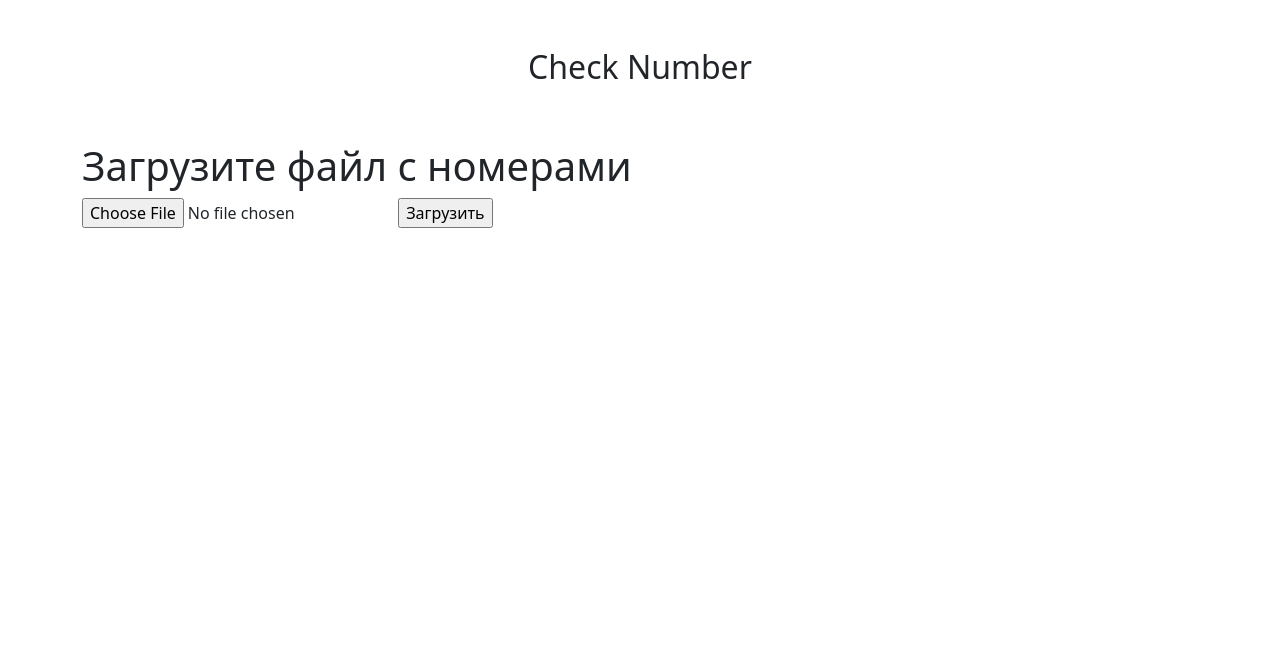
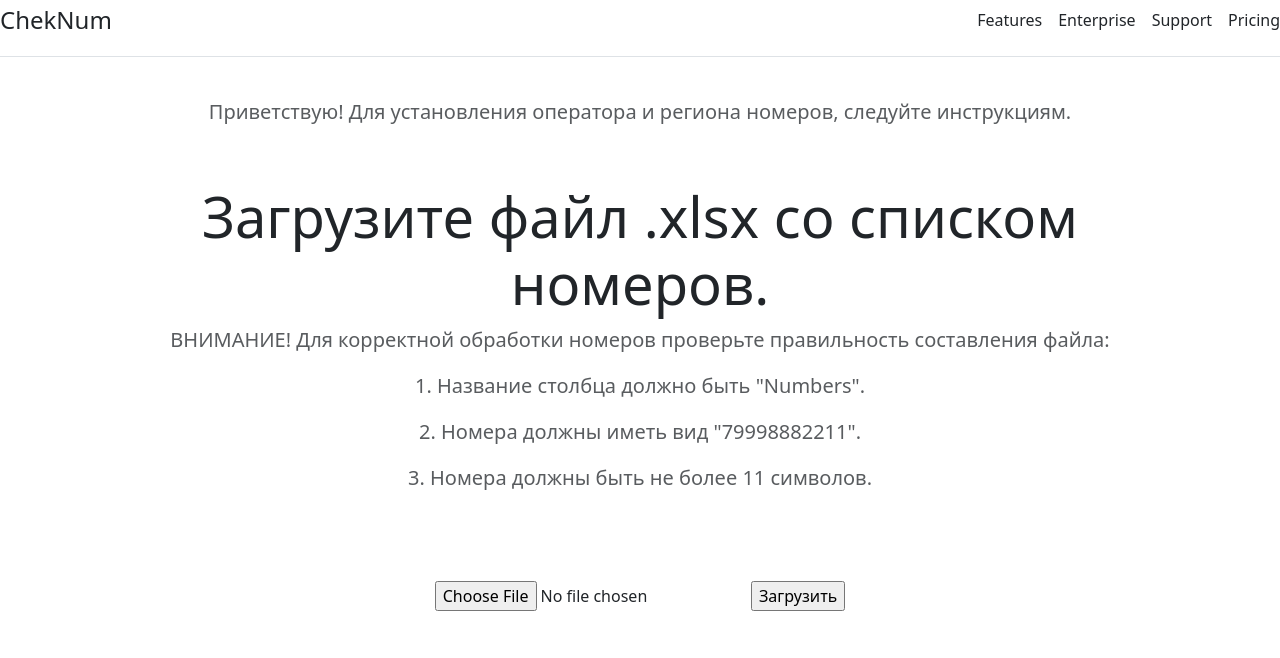
Before and after one commit to mx-it-runner/WebCheckNum, a Flask app: page / in a window 1280 px wide. Shown: the top 658 px of the page. Run offline with Flask 3, Linux system fonts and the light colour scheme; some libraries are stand-ins or nearby versions.

```diff
--- a/app.py
+++ b/app.py
@@ -3,6 +3,9 @@ from flask import Flask, render_template, url_for, request, send_file
 import pandas as pd
 
 app = Flask(__name__)
+
+mapped_data = []
+error_data = []
 
 @app.route('/', methods=['GET', 'POST'])
 def upload_file():
@@ -17,9 +20,7 @@ def upload_file():
         # Проверка расширения файла
         if numbers_data.filename.endswith('.xlsx'):
             # Обрабатываем содержимое файла
-            numbers = []
-            mapped_data = []
-            error_data = []
+
 
             non_number = 0
             complit_number = 0
@@ -51,20 +52,7 @@ def upload_file():
                         non_number += 1
                         error_data.append([n])
 
-                output = ""
-
-                output += f"Количество чисел, содержащих 11 символов: {complit_number}<br>"
-                output += f"Количество чисел с пустыми значениями: {empty_string}<br>"
-                output += f"Количество чисел, не являющихся числами: {non_number}<br>"
-
-                output += f"Сопоставленные данные:<br>"
-                output += '<br>'.join('<br>'.join(map(str, data)) for data in mapped_data)
-                output += "<br>"
-
-                output += f"Несопоставленные данные:<br>"
-                output += '<br>'.join(str(data) for data in error_data)
-
-                return output
+                return render_template('result.html', mapped_data=mapped_data, complit_number=complit_number, empty_string=empty_string, non_number=non_number, error_data=error_data)
 
             except Exception as e:
                 return f"Ошибка при обработке загруженного файла: {str(e)}"
@@ -73,5 +61,19 @@ def upload_file():
 
     return render_template('upload.html')
 
+@app.route('/download_processed', methods=['GET'])
+def download_processed():
+    # Код для загрузки обработанных номеров
+    mapped_df = pd.DataFrame(mapped_data, columns=['Номер', 'Оператор сотовой связи', 'Регион'])
+    mapped_df.to_excel('output.xlsx', index=False)
+    return send_file('output.xlsx', as_attachment=True)
+
+@app.route('/download_unprocessed', methods=['GET'])
+def download_unprocessed():
+    # Код для загрузки необработанных номеров
+    error_data_df = pd.DataFrame(error_data, columns=['Номер'])
+    error_data_df.to_excel('errornum.xlsx', index=False)
+    return send_file('errornum.xlsx', as_attachment=True)
+
 if __name__ == '__main__':
     app.run(debug=True)
--- a/templates/base.html
+++ b/templates/base.html
@@ -7,10 +7,22 @@
     <link rel="stylesheet" href="static/bootstrap-5.3.2-dist/bootstrap-5.3.2-dist/css/bootstrap.min.css">
 </head>
 <body>
-    <div class="py-5 text-center">
-        <h2>Check Number</h2>
-    </div>
+    <header>
+        <div class="d-flex flex-column flex-md-row align-items-center pb-3 mb-4 border-bottom">
+          <a href="/" class="d-flex align-items-center text-dark text-decoration-none">
+            <span class="fs-4">ChekNum</span>
+          </a>
+
+          <nav class="d-inline-flex mt-2 mt-md-0 ms-md-auto">
+            <a class="me-3 py-2 text-dark text-decoration-none" href="#">Features</a>
+            <a class="me-3 py-2 text-dark text-decoration-none" href="#">Enterprise</a>
+            <a class="me-3 py-2 text-dark text-decoration-none" href="#">Support</a>
+            <a class="py-2 text-dark text-decoration-none" href="#">Pricing</a>
+          </nav>
+        </div>
+      </header>
 {% block body %}{% endblock %}
+
 <script src="static/bootstrap-5.3.2-dist/bootstrap-5.3.2-dist/js/bootstrap.min.js"></script>
 </body>
 </html>
--- a/templates/upload.html
+++ b/templates/upload.html
@@ -3,14 +3,21 @@
 {% block body %}
 <div class="container">
     <main>
-        <div class="col-md-7 col-lg-8">
-            <h1>Загрузите файл с номерами</h1>
-            <form method="post" enctype="multipart/form-data">
-                <input type="file" name="file">
-                <input type="submit" value="Загрузить">
-            </form>
+        <div class="pricing-header p-3 pb-md-4 mx-auto text-center">
+            <p class="fs-5 text-muted">Приветствую! Для установления оператора и региона номеров, следуйте инструкциям.</p>
+          </div>
+        <div class="pricing-header p-3 pb-md-4 mx-auto text-center">
+            <h1 class="display-4 fw-normal">Загрузите файл .xlsx со списком номеров.</h1>
+            <p class="fs-5 text-muted">ВНИМАНИЕ! Для корректной обработки номеров проверьте правильность составления файла:</p>
+            <p class="fs-5 text-muted">1. Название столбца должно быть "Numbers".</p>
+            <p class="fs-5 text-muted">2. Номера должны иметь вид "79998882211".</p>
+            <p class="fs-5 text-muted">3. Номера должны быть не более 11 символов.</p>
         </div>
-
+        <form class="py-5 text-center" method="post" enctype="multipart/form-data">
+            <input type="file" name="file">
+            <input type="submit" value="Загрузить">
+        </form>
     </main>
 </div>
+
 {% endblock %}
```
Also changed, not shown: templates/index.html (+4 -24 lines), templates/result.html (+27 -14 lines), 2 other files.
